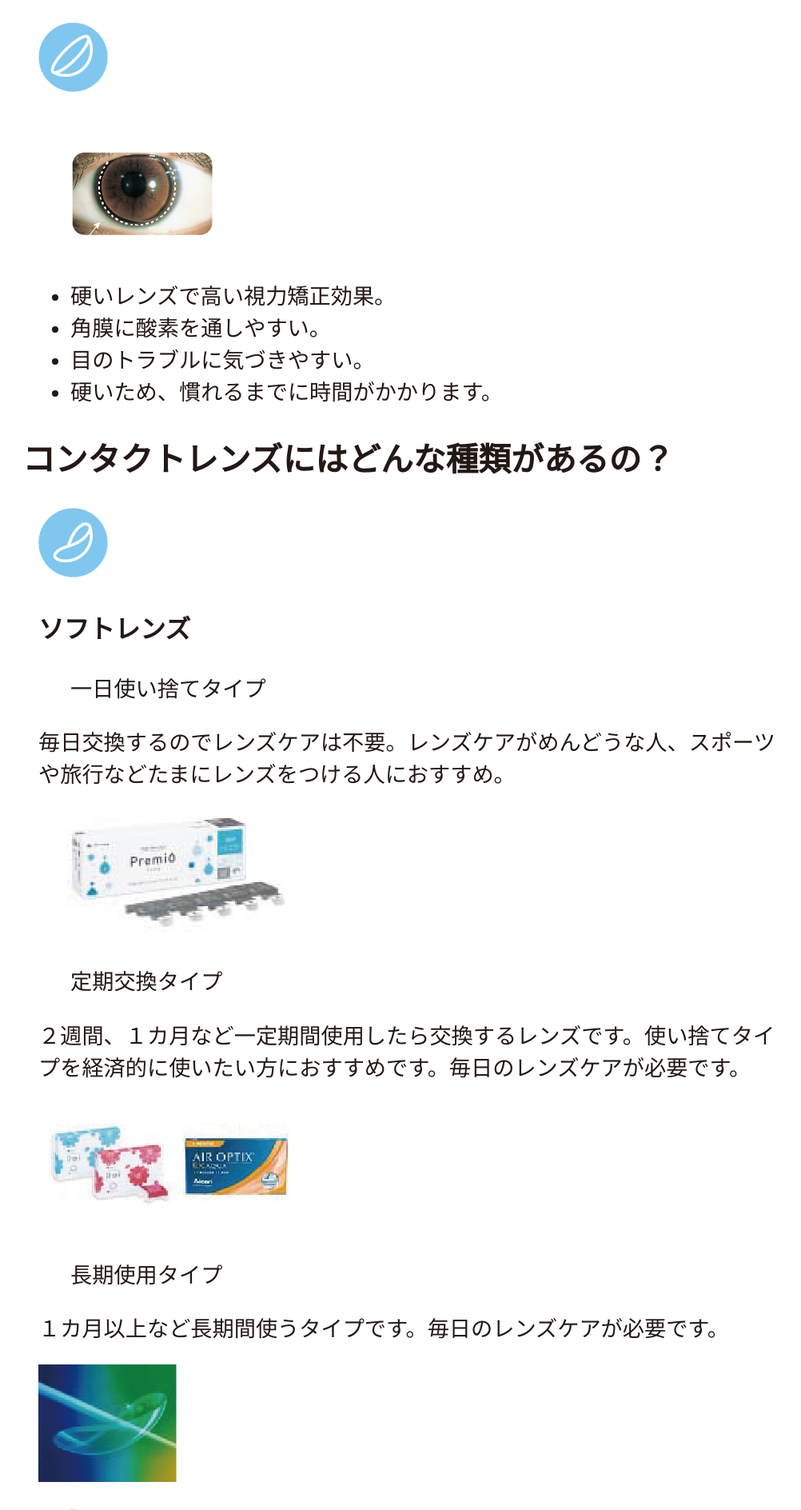
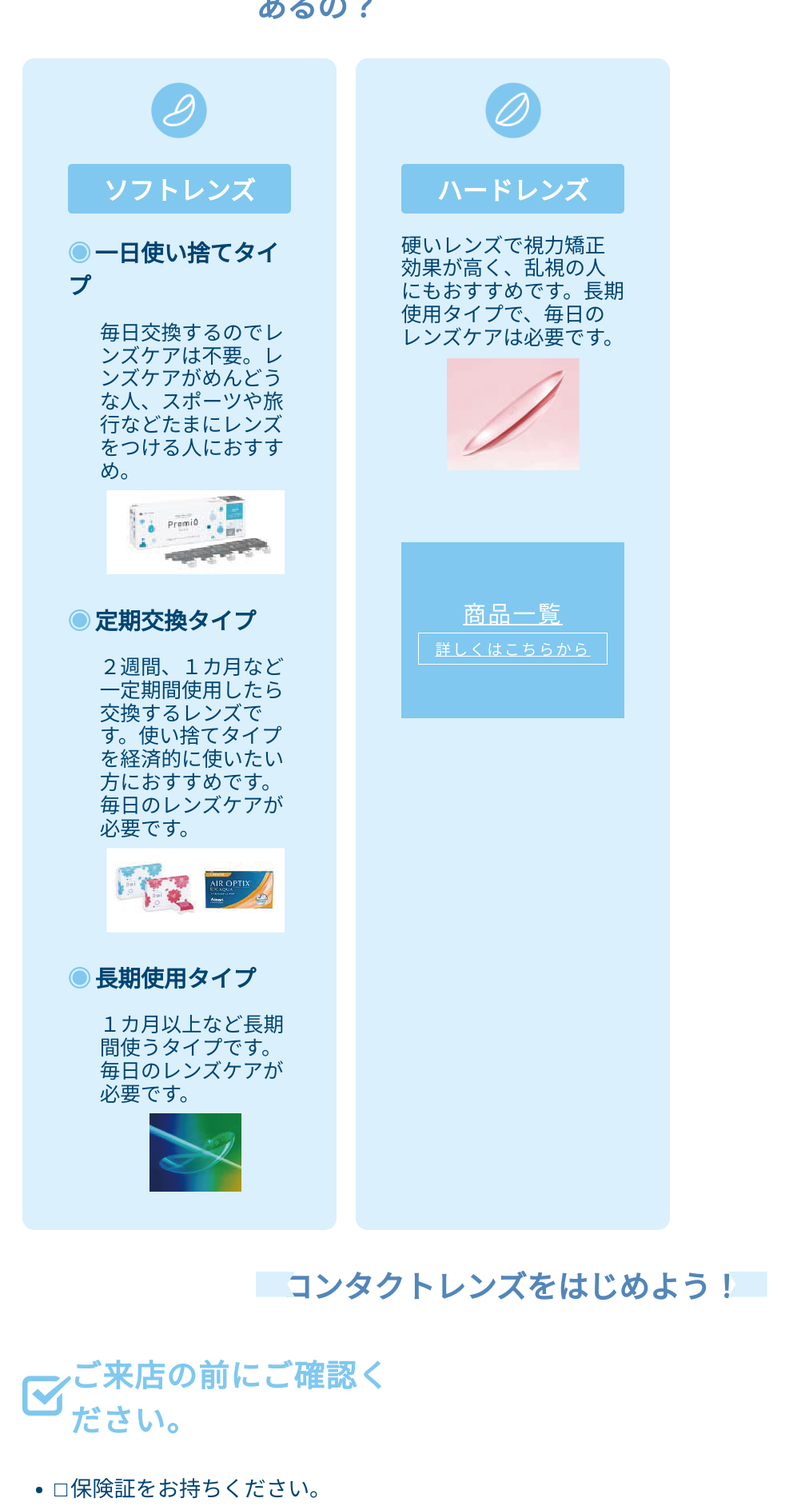
Before and after one commit to wataru-naba/okyura, a PHP site: page /beginner.html in a window 1280 px wide. Shown: the part 2735-4623 px from the top of the page at 80% size, without its empty margins (0-1002 px from the left). Run offline with PHP 8.4, Linux system fonts and the light colour scheme.

Commit message:
beginner.html

```diff
--- a/beginner.html
+++ b/beginner.html
@@ -20,23 +20,23 @@
         <h1 class="header-logo"><a href="./"><img src="./images/h_logo.png" alt="オキュコンタクト"/></a></h1>
         <nav class="header-nav">
             <ul class="header-nav-list">
-                <li><a href="">初めての方へ</a></li>
+                <li><a href="./beginner.html">初めての方へ</a></li>
                 <li><a href="./products.html">取扱商品</a></li>
-                <li><a href="">メルスプラン</a></li>
+                <li><a href="./melsplan.html">メルスプラン</a></li>
             </ul>
             <div class="header-nav-info"><a href="" class="">お問い合わせ</a></div>
         </nav>
         <div class="header-nav-btn"><p>menu</p><span></span><span></span><span></span></div>
     </div>
+</header>
 
-</header>
-<section class="beginner-header">
+<section class="beginner-pageHeader">
     <h1><img src="./images/beginner_title.png" alt="はじめてのコンタクトレンズを使用する方へ"/></h1>
 </section>
 
 <section class="beginner-merit">
+    <h1 class="h-ribon">コンタクトレンズのメリット</h1>
     <div class="beginner-merit-inner">
-        <h1 class="h-ribon">コンタクトレンズのメリット</h1>
         <ul class="merit-list">
             <li>
                 <figure><img src="./images/merit01.png"/></figure>
@@ -103,25 +103,25 @@
                 <img src="./images/icon_soft.png" class="icon"/>
                 <h3>ソフトレンズ</h3>
                 <dl>
-                    <dd>一日使い捨てタイプ</dd>
-                    <dt>
+                    <dt>一日使い捨てタイプ</dt>
+                    <dd>
                         <p>毎日交換するのでレンズケアは不要。レンズケアがめんどうな人、スポーツや旅行などたまにレンズをつける人におすすめ。</p>
-                        <img src="./images/soft_example01.png"/>
-                    </dt>
+                        <figure><img src="./images/soft_example01.png"/> </figure>
+                    </dd>
                 </dl>
                 <dl>
-                    <dd>定期交換タイプ</dd>
-                    <dt>
+                    <dt>定期交換タイプ</dt>
+                    <dd>
                         <p>２週間、１カ月など一定期間使用したら交換するレンズです。使い捨てタイプを経済的に使いたい方におすすめです。毎日のレンズケアが必要です。</p>
-                        <img src="./images/soft_example02.png"/>
-                    </dt>
+                        <figure><img src="./images/soft_example02.png"/> </figure>
+                    </dd>
                 </dl>
                 <dl>
-                    <dd>長期使用タイプ</dd>
-                    <dt>
+                    <dt>長期使用タイプ</dt>
+                    <dd>
                         <p>１カ月以上など長期間使うタイプです。毎日のレンズケアが必要です。</p>
-                        <img src="./images/soft_example03.png"/>
-                    </dt>
+                        <figure> <img src="./images/soft_example03.png"/> </figure>
+                    </dd>
                 </dl>
             </div>
             <div>
@@ -131,9 +131,9 @@
                 <figure>
                     <img src="./images/head_example01.png"/>
                 </figure>
+
                 <a href="./products.html" class="linkButton">
-                    商品一覧
-                    <span>詳しくはこちらから</span>
+                    <span>商品一覧<span>詳しくはこちらから</span></span>
                 </a>
             </div>
         </div>
@@ -144,7 +144,7 @@
     <h1 class="h-ribon">コンタクトレンズをはじめよう！</h1>
     <div class="beginner-start-inner">
         <h3 class="beginnerStart-warning-title">ご来店の前にご確認ください。</h3>
-        <ul class="beginnerStart-warning-title">
+        <ul class="beginnerStart-warning-list">
             <li>保険証をお持ちください。</li>
             <li>眼鏡をお持ちください。度数を決める参考になります。</li>
             <li>時間に余裕をもってお越しください。</li>
@@ -152,9 +152,9 @@
         </ul>
 
         <ul class="beginner-start-flow">
-            <li>眼科で検査を行います。</li>
-            <li>コンタクトレンズを実際に装着します。</li>
-            <li>つけはずしの練習を行います。</li>
+            <li style="--img:url('../images/icon_cercle01.png')">眼科で検査を行います。</li>
+            <li style="--img:url('../images/icon_cercle02.png')">コンタクトレンズを実際に装着します。</li>
+            <li style="--img:url('../images/icon_cercle03.png')">つけはずしの練習を行います。</li>
         </ul>
         <p>
             コンタクトレンズは、高度管理医療機器です。<br/>
--- a/css/common.css
+++ b/css/common.css
@@ -7,7 +7,7 @@ body{
 img{
     max-width: 100%;
 }
-[class*=inner]{
+[class*=-inner]{
     max-width: 980px;
     padding:0 20px;
     justify-content: space-between;
--- a/css/root.css
+++ b/css/root.css
@@ -1,7 +1,10 @@
 :root{
     --color-black:#231815;
     --color-naivy:#004471;
+    --color-lightbule:#DAF0FC;
     --color-skyblue:#B1D2EF;
-    --color-blue:#4d9add;
+    --color-blue:#5386B9;
     --fsize-text:2.2rem;
+
+    --test:'../images/icon_cercle01.png';
 }
--- /dev/null
+++ b/css/sub.css
@@ -0,0 +1,288 @@
+@import url('./root.css');
+figure{
+    padding: 0;
+    margin: 0;
+}
+[class*=pageHeader]{
+    background: url('../images/bk_stripe.svg');
+    background-size: auto 400px;
+    padding:40px 20px;
+    margin-bottom: 40px;
+}
+
+[class*=pageHeader] h1{
+    text-align: center;
+    max-width: 770px;
+    margin: 0 auto;
+}
+
+[class*=h-ribon]{
+    max-width: 640px;
+    margin: 0 auto;
+    position: relative;
+    font-size: 2.4rem;
+    color: var(--color-blue);
+    display: flex;
+    align-items: center;
+    justify-content: center;
+    margin-bottom: 40px;
+}
+[class*=h-ribon]::before{
+    content: '';
+    width: 100%;
+    padding-bottom:5%;
+    position: absolute;
+    background: url('../images/ribbon_left.png') no-repeat;
+    background-size: auto 100%;
+    background-position: left;
+}
+[class*=h-ribon]::after{
+    content: '';
+    width: 100%;
+    padding-bottom:5%;
+    position: absolute;
+    background: url('../images/ribbon_right.png') no-repeat;
+    background-size: auto 100%;
+    background-position: right;
+}
+
+[class*=-comparison]{
+    display: flex;
+    justify-content: stretch;
+}
+
+[class*=-comparison] > div{
+    flex-basis: calc(50% - 1.5%);
+    margin-right: 3%;
+    background: var(--color-lightbule);
+    border-radius: 15px;
+    padding:20px 10px;
+}
+    [class*=-comparison] > div:nth-child(2n){
+        margin-right: 0;
+    }
+    [class*=-comparison] > div img.icon{
+        display: block;
+        width: 70px;
+        margin: 0 auto 20px;
+    }
+/*page beginner
+---------------------*/
+/*page beginner / merit
+-------------------------------*/
+.beginner-merit{
+    margin-bottom: 40px;
+}
+.beginner-merit-inner{
+    max-width: 680px;
+}
+ul.merit-list{
+    display: flex;
+    flex-wrap: wrap;
+    justify-content:stretch;
+}
+    ul.merit-list li{
+        margin-right: 1%;
+        margin-bottom: 1%;
+        flex-basis: calc(50% - (1% - 0.5%));
+        color: var(--color-naivy);
+
+    }
+    ul.merit-list li:nth-child(2n){
+        margin-right: 0;
+    }
+    ul.merit-list li figure{
+        display: flex;
+        align-items: center;
+        height: 120px;
+    }
+    ul.merit-list li figure img{
+        width: 70%;
+    }
+    ul.merit-list li p{
+        font-size: 1.3rem;
+        margin-bottom: 5px;
+    }
+    ul.merit-list li h4{
+        font-size: 2.4rem;
+    }
+
+/*page beginner / softHead
+-------------------------------*/
+section.beginner-softHead{
+    margin-bottom: 40px;
+}
+.beginner-softHead-inner{
+    max-width: 810px;
+}
+    .softHead-comparison{
+        text-align: center;
+    }
+    .softHead-comparison figure{
+        max-width: 250px;
+        margin: 0 auto;
+        text-align: center;
+        padding: 20px 10px;
+        background-color: #80C8EF;
+        border-radius: 20px;
+        margin-bottom: 20px;
+    }
+    .softHead-comparison ul {
+        display: inline-block;
+        margin: 0 auto;
+    }
+    .softHead-comparison ul > li{
+        font-size: 1.4rem;
+        text-align: left;
+        padding-left: 15px;
+        position: relative;
+        margin-bottom: 5px;
+    }
+    .softHead-comparison ul > li::before{
+        content: '◉';
+        position: absolute;
+        left: 0;
+    }
+
+/*page beginner / contactType
+-------------------------------*/
+
+section.beginner-contactType{
+    margin-bottom: 40px;
+}
+.beginner-contactType-inner{
+    max-width: 810px;
+}
+    .contactType-comparison > div{
+        padding: 30px 7%;
+    }
+    .contactType-comparison h3{
+        background-color: #80C8EF;
+        border-radius: 5px;
+        text-align: center;
+        padding: 8px 5px;
+        color: #fff;
+        margin-bottom: 10px;
+    }
+    .contactType-comparison dl{
+        margin-bottom: 10px;
+    }
+    .contactType-comparison dl > dt{
+        color: var(--color-naivy);
+        font-size: 1.8rem;
+        font-weight: bold;
+        margin-bottom: 8px;
+    }
+    .contactType-comparison dl > dt::before{
+        content: '◉';
+        color:  #80C8EF;
+        padding-right: 5px;
+    }
+    .contactType-comparison p{
+        font-size: 1.6rem;
+        color: var(--color-naivy);
+        margin-bottom: 10px;
+        line-height: 1.8rem;
+    }
+    .contactType-comparison figure{
+        text-align: center;
+    }
+
+   a.linkButton{
+        display: grid;
+        place-items: center;
+        height: 220px;
+        background: #80C8EF;
+        text-align: center;
+        font-size: 1.8rem;
+        color: #fff;
+        letter-spacing: 0.15rem;
+        margin-top:30%;
+    }
+    a.linkButton > span > span{
+        margin-top: 5px;
+        display: block;
+        border: solid 1px #fff;
+        padding: 5px 20px;
+        font-size: 1.2rem;
+        color: #fff;
+    }
+
+/*beginner / beginner-start
+-------------------------------------*/
+.beginner-start{
+
+}
+.beginner-start-inner{
+    max-width: 500px;
+}
+.beginnerStart-warning-title{
+    color:  #80C8EF;
+    font-size: 2.4rem;
+    position: relative;
+    letter-spacing: 0.1rem;
+    padding: 15px 15px 15px 60px;
+    margin-bottom: 20px;
+}
+    .beginnerStart-warning-title::before{
+        position: absolute;
+        content: '';
+        width: 100%;
+        height: 0;
+        top:50%;
+        left: 0;
+        transform: translateY(-50%);
+        padding-bottom: 10%;
+        background: url('../images/icon_checkbox.png') no-repeat;
+        background-position: left;
+        background-size: auto 100%;
+    }
+ul.beginnerStart-warning-list{
+    margin-bottom: 30px;
+}
+ul.beginnerStart-warning-list  li{
+    color: var(--color-naivy);
+    margin-bottom: 10px;
+    padding-left: 20px;
+    position: relative;
+    line-height: 2.2rem;
+}
+    ul.beginnerStart-warning-list li::before{
+        content: '□';
+        position: absolute;
+        top: 0;
+        left: 0;
+    }
+
+ul.beginner-start-flow{
+    margin-bottom: 30px;
+}
+ul.beginner-start-flow li{
+    font-size: 1.8rem;
+    color: var(--color-naivy);
+    font-weight: bold;
+    padding: 10px;
+    padding-left: 60px;
+    position: relative;
+    margin-bottom: 15px;
+}
+
+    ul.beginner-start-flow li::before{
+        position: absolute;
+        content: '';
+        width: 100%;
+        height: 0;
+        top:50%;
+        left: 0;
+        transform: translateY(-50%);
+        padding-bottom: 10%;
+        background-image: var(--img);
+        background-repeat: no-repeat;
+        background-position: left;
+        background-size: auto 100%;
+    }
+.beginner-start p{
+    color: var(--color-naivy);
+    line-height: 2.2rem;
+    font-size: 1.6rem;
+}
--- a/index.html
+++ b/index.html
@@ -22,9 +22,9 @@
         <h1 class="header-logo"><img src="./images/h_logo.png" alt="オキュコンタクト"/></h1>
         <nav class="header-nav">
             <ul class="header-nav-list">
-                <li><a href="">初めての方へ</a></li>
+                <li><a href="./beginner.html">初めての方へ</a></li>
                 <li><a href="./products.html">取扱商品</a></li>
-                <li><a href="">メルスプラン</a></li>
+                <li><a href="./melsplan.html">メルスプラン</a></li>
             </ul>
             <div class="header-nav-info"><a href="" class="">お問い合わせ</a></div>
         </nav>
--- a/melsplan.html
+++ b/melsplan.html
@@ -21,9 +21,9 @@
         <h1 class="header-logo"><a href="./"><img src="./images/h_logo.png" alt="オキュコンタクト"/></a></h1>
         <nav class="header-nav">
             <ul class="header-nav-list">
-                <li><a href="">初めての方へ</a></li>
+                <li><a href="./beginner.html">初めての方へ</a></li>
                 <li><a href="./products.html">取扱商品</a></li>
-                <li><a href="">メルスプラン</a></li>
+                <li><a href="./melsplan.html">メルスプラン</a></li>
             </ul>
             <div class="header-nav-info"><a href="" class="">お問い合わせ</a></div>
         </nav>
@@ -31,7 +31,7 @@
     </div>
 
 </header>
-<section class="melsplan-header">
+<section class="melsplan-pageHeader">
     <h1><img src="./images/melsplan_title.png" alt="定額制メルスプランのご案内"/></h1>
 </section>
 
--- a/products.html
+++ b/products.html
@@ -20,9 +20,9 @@
         <h1 class="header-logo"><a href="./"><img src="./images/h_logo.png" alt="オキュコンタクト"/></a></h1>
         <nav class="header-nav">
             <ul class="header-nav-list">
-                <li><a href="">初めての方へ</a></li>
+                <li><a href="./beginner.html">初めての方へ</a></li>
                 <li><a href="./products.html">取扱商品</a></li>
-                <li><a href="">メルスプラン</a></li>
+                <li><a href="./melsplan.html">メルスプラン</a></li>
             </ul>
             <div class="header-nav-info"><a href="" class="">お問い合わせ</a></div>
         </nav>
```
Also changed, not shown: images/head_example01.png, images/ribbon_left.png, images/ribbon_right.png, images/soft_example01.png, images/soft_example02.png, images/soft_example03.png.
